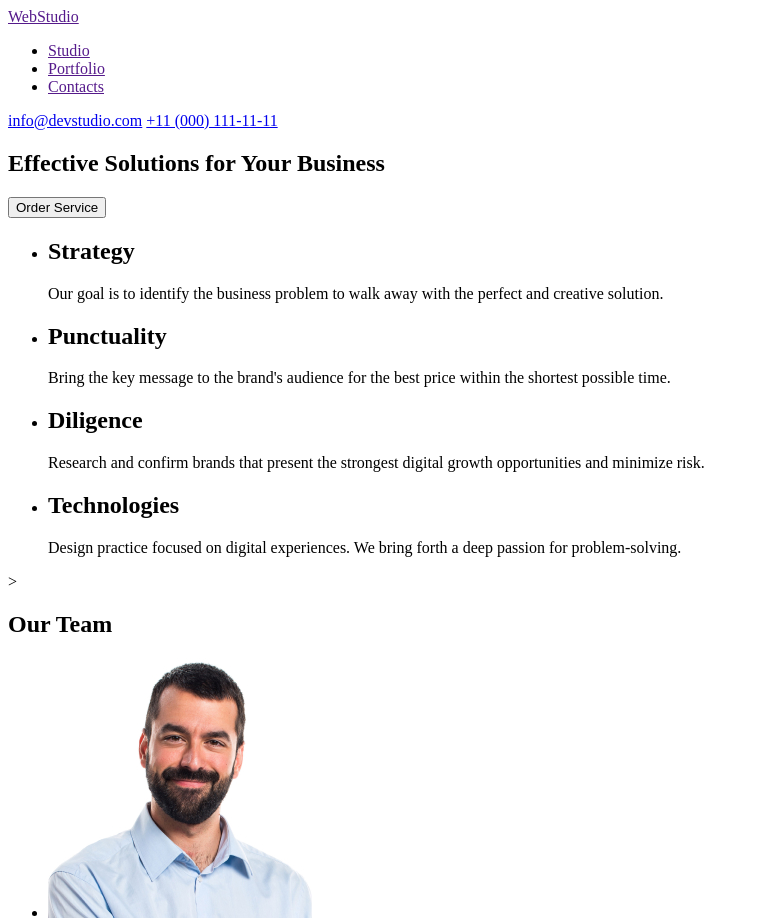
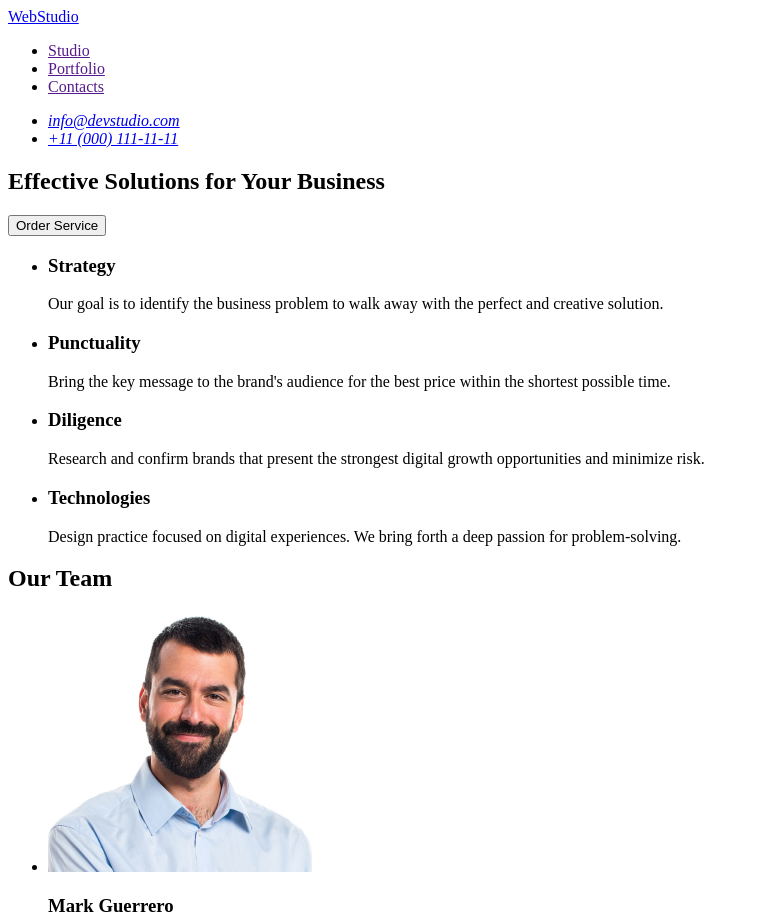
Before and after one commit to Roxaneryz/goit-markup-hw-01, a plain HTML site: page indext.html in a window 1280 px wide. Shown: the top 921 px of the page, without its empty margins (0-759 px from the left). Drawn offline with Linux system fonts and the light colour scheme.

Commit message:
homework01-correctors

```diff
--- a/indext.html
+++ b/indext.html
@@ -1,22 +1,24 @@
 <!DOCTYPE html>
 <html lang="en">
 <head>
-    <meta charset="UTF-8">
+   <meta charset="UTF-8">
     <meta name="viewport" content="width=device-width, initial-scale=1.0">
     <title>WebStudio</title>
 </head>
 <body>
     <header>
         <nav>
-         <a href="">WebStudio</a>
+         <a href="./indext.html">WebStudio</a>
         <ul>
             <li><a href="">Studio</a></li>
             <li><a href="">Portfolio</a></li>
             <li><a href="">Contacts</a></li>
         </ul></nav>
-            <a href="mailto:info@devstudio.com">info@devstudio.com</a>
-            <a href="tel:+11 (000) 111-11-11">+11 (000) 111-11-11</a>
-
+        <address>
+            <ul>
+            <li><a href="mailto:info@devstudio.com">info@devstudio.com</a></li>
+            <li><a href="tel:+11 (000) 111-11-11">+11 (000) 111-11-11</a>  </li>
+        </ul></address>
     </header>
     <main>
 
@@ -26,25 +28,26 @@
             <button type="button">Order Service</button>
         </section>
         <section>
+            <h2 hidden>business plan</h2>
              <ul>
             <li>
-                <h2>Strategy</h2>
+                <h3>Strategy</h3>
                 <p>Our goal is to identify the business
                     problem to walk away with the perfect and creative solution. </p>
             </li>
             <li>
-                <h2>Punctuality</h2>
+                <h3>Punctuality</h3>
                 <p>Bring the key message to the brand's audience for the best price within the shortest possible time.</p>
             </li>
             <li>
-                <h2>Diligence</h2>
+                <h3>Diligence</h3>
                 <p>Research and confirm brands that present the strongest digital growth opportunities and minimize risk.</p>
             </li>
             <li>
-                <h2>Technologies</h2>
+                <h3>Technologies</h3>
                 <p>Design practice focused on digital experiences. We bring forth a deep passion for problem-solving.</p>
             </li>
-        </ul>>
+        </ul>
         </section>
 
         <section>
@@ -75,8 +78,9 @@
         </section>
     </main>
     <footer>
-        <a href="">WebStudio</a>
+        <a href="indext.html">WebStudio</a>
         <p>Increase the flow of customers and sales for your business with digital marketing & growth solutions.</p>
     </footer>
+
 </body>
 </html>
```
